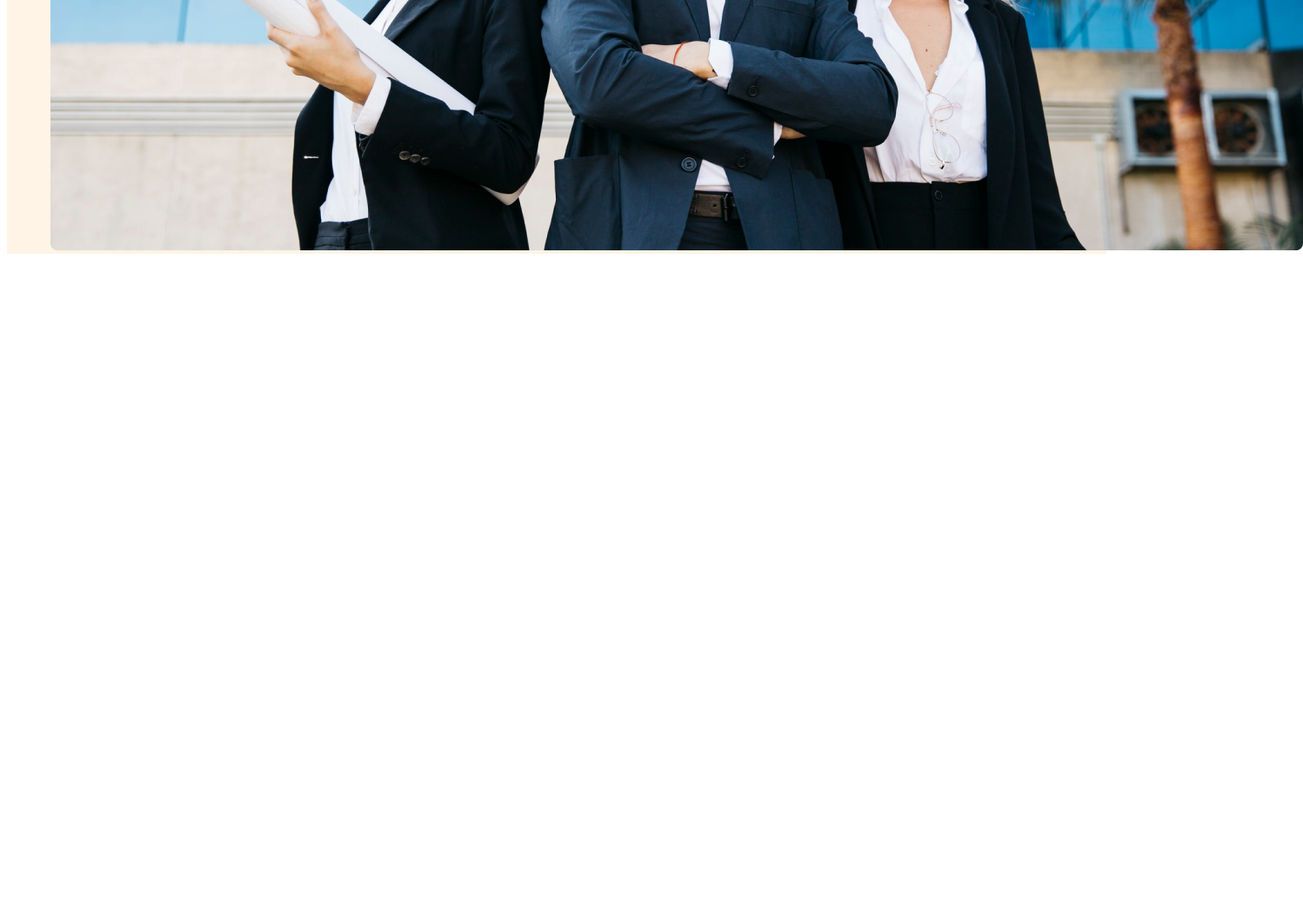
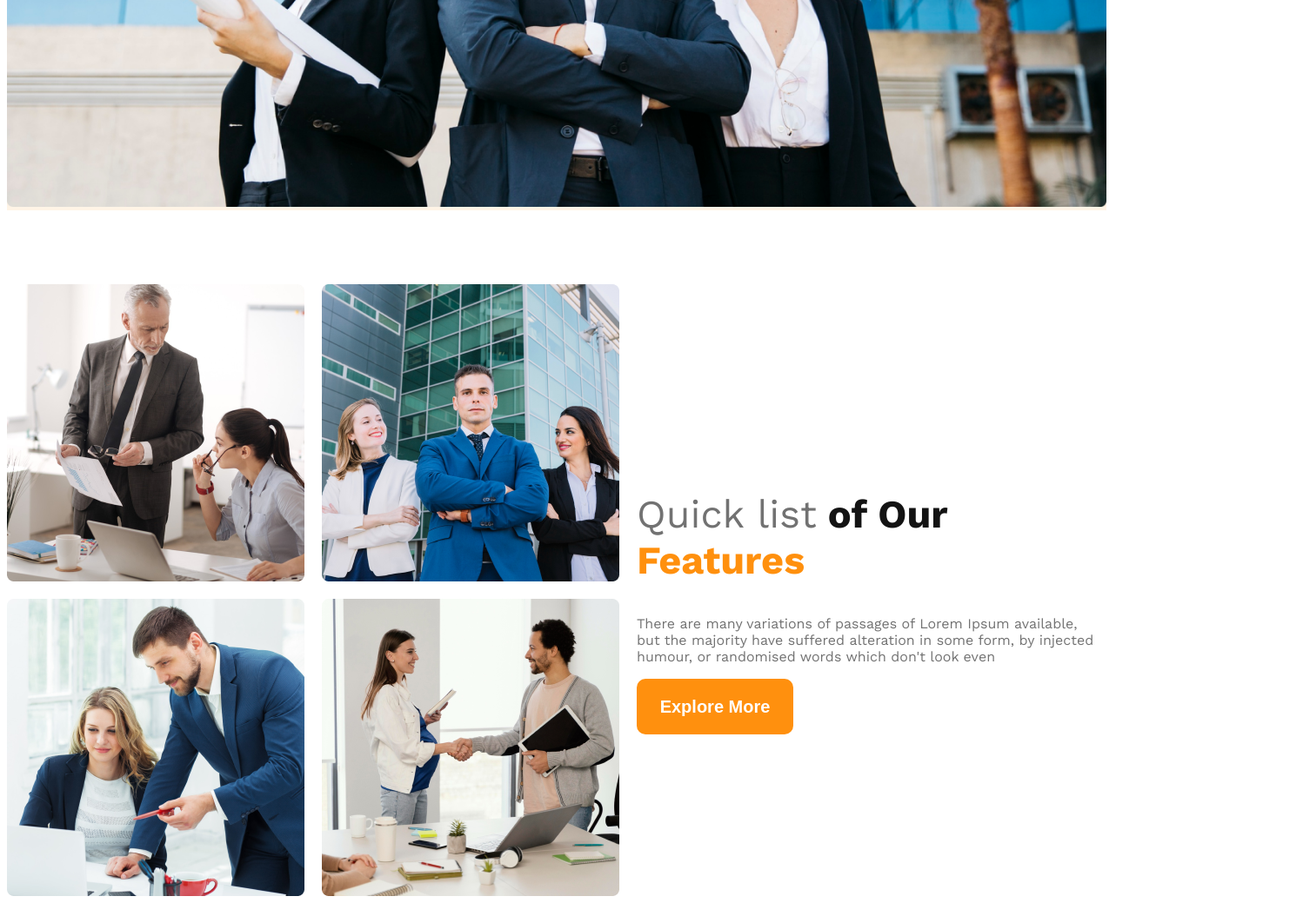
Before and after one commit to Mahidkarim/g3-architects-website, a plain HTML site: page index.html in a window 1280 px wide. Shown: the part 786-1825 px from the top of the page at 87% size, 1498 px wide, since content can reach past the window. Before the commit the page ends 1086 px from the top, so only its background shows below. Drawn offline with nearby package versions, Linux system fonts and the light colour scheme.

Commit message:
added features

```diff
--- a/index.html
+++ b/index.html
@@ -27,7 +27,9 @@
         <div class="banner">
             <div class="banner-content">
                 <h1 class="banner-head">Brand New Group of Architects</h1>
-                <p class="banner-par">There are many variations of passages of Lorem Ipsum available, but the majority have suffered alteration in some form, by injected humour, or randomised words which don't look even</p>
+                <p class="banner-par">There are many variations of passages of Lorem Ipsum available, but the majority
+                    have suffered alteration in some form, by injected humour, or randomised words which don't look even
+                </p>
                 <button class="primary-btn">Explore More</button>
             </div>
             <img src="images/banner.png" alt="" class="banner-img">
@@ -35,7 +37,33 @@
         </div>
     </header>
 
-    <main></main>
+    <main>
+<!-- team section start -->
+        <div class="quick-features">
+            <section class="img-section">
+                <img src="images/team1.png" alt="">
+                <img src="images/team2.png" alt="">
+                <img src="images/team3.png" alt="">
+                <img src="images/team4.png" alt="">
+            </section>
+            <div class="features">
+                <h2 class="features-heading"><span class="Quick">Quick list</span> <span class="Our">of Our</span> <span
+                        class="Feature">Features</span></h2>
+                <p class="features-paragraph">There are many variations of passages of Lorem Ipsum available, but the
+                    majority have suffered alteration in some form, by injected humour, or randomised words which don't
+                    look even</p>
+                <button class="primary-btn">Explore More</button>
+            </div>
+        </div>
+
+        <!-- Features will enjoy -->
+         <section>
+
+         </section>
+
+         <!-- Some Facts -->
+
+    </main>
 
     <footer></footer>
 
--- a/styles/style.css
+++ b/styles/style.css
@@ -7,7 +7,9 @@
     font-style: normal;
 }
 
-
+.header {
+    max-width: 1920px;
+}
 
 .nav-ul {
     list-style: none;
@@ -19,13 +21,17 @@
     text-decoration: none;
     margin-right: 20px
 }
-.navbar{ justify-content: space-between;
+
+.navbar {
+    justify-content: space-between;
     align-items: center;
 }
 
-.brand-name{ font-size: 3rem;
+.brand-name {
+    font-size: 3rem;
     font-weight: bold;
-color: #131313;}
+    color: #131313;
+}
 
 
 
@@ -33,33 +39,124 @@ color: #131313;}
 .display-flex {
     display: flex;
 }
-.bg-color{ background-color:rgba(255, 144, 14, 0.1);}
-.dark-gray {color: #424242;}
 
-.navbar, .banner{ max-width: 1440px;
-margin: 0 50px;}
+.bg-color {
+    background-color: rgba(255, 144, 14, 0.1);
+}
+
+.dark-gray {
+    color: #424242;
+}
+
+.navbar,
+.banner {
+    max-width: 1440px;
+    margin: 0 auto;
+}
 
 /* banner-related-style */
 
-.banner-content{ max-width: 850px;
+.banner-content {
+    max-width: 850px;
     margin: 0 auto;
     text-align: center;
+    margin-bottom: 50px;
 }
 
-.banner-head{ font: size 4em; ;
+
+.banner-head {
+    font: size 4em;
+    ;
     font-weight: bold;
     color: #131313;
 }
 
-.banner-par{ font-size: 1rem;
+.banner-par {
+    font-size: 1rem;
     color: #727272;
     font-weight: 400;
-width: 868px;
-height: 52px; }
+}
 
-.primary-btn{ width: 180px;
+.primary-btn {
+    width: 180px;
     height: 64px;
     background-color: #FF900E;
     color: #FFFFFF;
     border-radius: 10px;
-border: none;}
+    border: none;
+    padding: 20px 25px;
+    font-size: 20px;
+    font-weight: 700;
+}
+
+.banner-img {
+    width: 100%;
+}
+
+.quick-features {
+    max-width: 1440px;
+    align-items: center;
+    margin-top: 85px;
+
+
+
+}
+
+.img-section {
+    margin-right: 20px;
+}
+
+.quick-features {
+    display: flex;
+}
+
+.img-section {
+    display: grid;
+    grid-template-columns: repeat(2, 1fr);
+    gap: 20px;
+}
+
+
+.features {
+    width: 537px;
+    height: 304px;
+}
+
+.features-heading {
+    font-size: 45px;
+}
+
+.features-paragraph {
+    font-size: 16px;
+    color: #727272;
+}
+
+.Quick {
+    color: #727272;
+    font-weight: 400
+}
+
+.Our {
+    color: #131313;
+}
+
+.Feature {
+    color: #FF900E;
+}
+
+/* responsive media query  */
+
+@media screen and (max-width: 576px) {
+
+    .nav-ul,
+    .navbar,
+    .quick-features
+    {
+    flex-direction: column;
+}
+.img-section{
+    grid-template-columns: repeat(1,1fr);
+}
+.features{ width: 350px;}
+
+}
```
Lines whose indentation alone changed are shown as unchanged.
